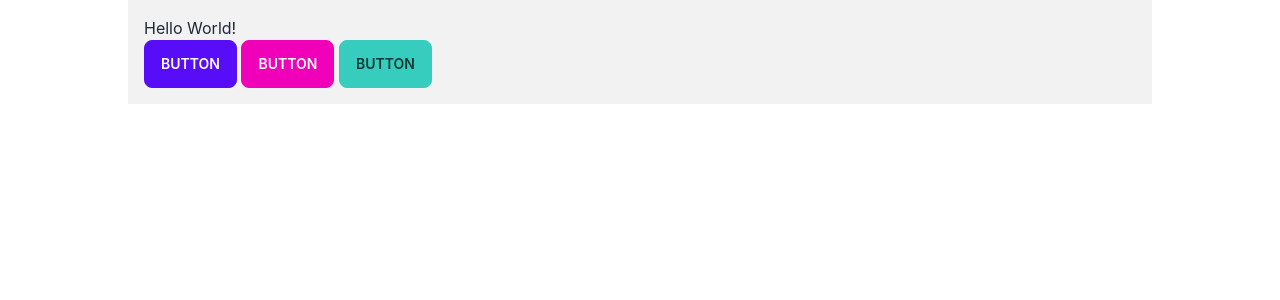
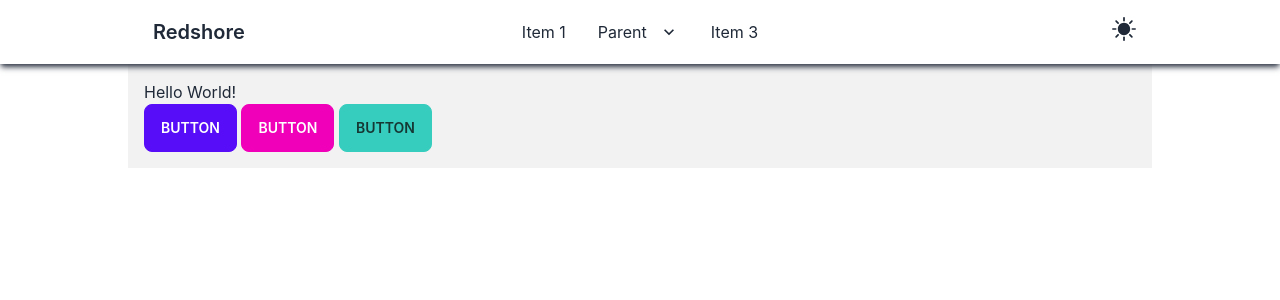
Before and after one commit to isutare412/meetup, a Svelte app in the folder ui/: page / in a window 1280 px wide. Shown: the top 300 px of the page. Built offline with nearby package versions, Linux system fonts and the light colour scheme.

Commit message:
Add navbar and dark mode

```diff
--- a/ui/src/App.svelte
+++ b/ui/src/App.svelte
@@ -1,6 +1,13 @@
 <script lang="ts">
+  import NavBar from "@component/NavBar.svelte";
+  import SideBar from "@component/SideBar.svelte";
 </script>
 
+<SideBar>
+  <svelte:fragment slot="navbar">
+    <NavBar />
+  </svelte:fragment>
+  <svelte:fragment slot="content">
     <main>
       <div class="max-w-5xl mx-auto p-4 bg-base-200">
         <h1>Hello World!</h1>
@@ -9,6 +16,8 @@
         <button class="btn btn-accent">Button</button>
       </div>
     </main>
+  </svelte:fragment>
+</SideBar>
 
 <style>
 </style>
--- /dev/null
+++ b/ui/src/component/DarkModeToggle.svelte
@@ -0,0 +1,93 @@
+<script lang="ts">
+  import { cubicOut } from "svelte/easing";
+  import type { TransitionConfig } from "svelte/types/runtime/transition";
+
+  let isDark = false;
+  if (
+    window.matchMedia &&
+    window.matchMedia("(prefers-color-scheme: dark)").matches
+  ) {
+    isDark = true;
+  }
+
+  $: {
+    const theme = isDark ? "dark" : "light";
+    document.documentElement.setAttribute("data-theme", theme);
+  }
+
+  function spin(
+    node: Element,
+    { clockwise, duration }: { clockwise: boolean; duration: number },
+  ): TransitionConfig {
+    return {
+      duration,
+      css: (t: number): string => {
+        const eased = cubicOut(t);
+        const degree = clockwise ? 180 : -180;
+
+        return `
+        transform: scale(${eased}) rotate(${(1 - eased) * degree}deg);`;
+      },
+    };
+  }
+</script>
+
+<div>
+  <button
+    role="switch"
+    class="w-10 h-10 rounded-full hover:bg-base-200"
+    on:click={() => (isDark = !isDark)}
+  >
+    {#if isDark}
+      <svg
+        in:spin={{ clockwise: true, duration: 500 }}
+        class="block m-auto fill-current"
+        width="24px"
+        height="24px"
+        viewBox="0 0 24 24"
+        ><path
+          d="M12.3 22h-.1a10.31 10.31 0 0 1-7.34-3.15 10.46 10.46 0 0 1-.26-14 10.13 10.13 0 0 1 4-2.74 1 1 0 0 1 1.06.22 1 1 0 0 1 .24 1 8.4 8.4 0 0 0 1.94 8.81 8.47 8.47 0 0 0 8.83 1.94 1 1 0 0 1 1.27 1.29A10.16 10.16 0 0 1 19.6 19a10.28 10.28 0 0 1-7.3 3z"
+        /></svg
+      >
+    {:else}
+      <svg
+        in:spin={{ clockwise: false, duration: 500 }}
+        class="block m-auto fill-current"
+        width="24px"
+        height="24px"
+        viewBox="0 0 24 24"
+      >
+        <path
+          d="M 17.300781 12 C 17.300781 14.929688 14.929688 17.300781 12 17.300781 C 9.070312 17.300781 6.699219 14.929688 6.699219 12 C 6.699219 9.070312 9.070312 6.699219 12 6.699219 C 14.929688 6.699219 17.300781 9.070312 17.300781 12 Z M 17.300781 12 "
+        />
+        <path
+          d="M 12 18.167969 C 8.597656 18.167969 5.832031 15.402344 5.832031 12 C 5.832031 8.597656 8.597656 5.832031 12 5.832031 C 15.402344 5.832031 18.167969 8.597656 18.167969 12 C 18.167969 15.402344 15.402344 18.167969 12 18.167969 Z M 12 7.566406 C 9.554688 7.566406 7.566406 9.554688 7.566406 12 C 7.566406 14.445312 9.554688 16.433594 12 16.433594 C 14.445312 16.433594 16.433594 14.445312 16.433594 12 C 16.433594 9.554688 14.445312 7.566406 12 7.566406 Z M 12 7.566406 "
+        />
+        <path
+          d="M 12 4.550781 C 11.519531 4.550781 11.132812 4.164062 11.132812 3.6875 L 11.132812 0.867188 C 11.132812 0.386719 11.519531 0 12 0 C 12.480469 0 12.867188 0.386719 12.867188 0.867188 L 12.867188 3.6875 C 12.867188 4.164062 12.480469 4.550781 12 4.550781 Z M 12 4.550781 "
+        />
+        <path
+          d="M 12 24 C 11.519531 24 11.132812 23.613281 11.132812 23.132812 L 11.132812 20.3125 C 11.132812 19.835938 11.519531 19.449219 12 19.449219 C 12.480469 19.449219 12.867188 19.835938 12.867188 20.3125 L 12.867188 23.132812 C 12.867188 23.613281 12.480469 24 12 24 Z M 12 24 "
+        />
+        <path
+          d="M 23.132812 12.867188 L 20.3125 12.867188 C 19.835938 12.867188 19.449219 12.480469 19.449219 12 C 19.449219 11.519531 19.835938 11.132812 20.3125 11.132812 L 23.132812 11.132812 C 23.613281 11.132812 24 11.519531 24 12 C 24 12.480469 23.613281 12.867188 23.132812 12.867188 Z M 23.132812 12.867188 "
+        />
+        <path
+          d="M 3.6875 12.867188 L 0.867188 12.867188 C 0.386719 12.867188 0 12.480469 0 12 C 0 11.519531 0.386719 11.132812 0.867188 11.132812 L 3.6875 11.132812 C 4.164062 11.132812 4.550781 11.519531 4.550781 12 C 4.550781 12.480469 4.164062 12.867188 3.6875 12.867188 Z M 3.6875 12.867188 "
+        />
+        <path
+          d="M 17.878906 6.988281 C 17.65625 6.988281 17.433594 6.902344 17.265625 6.734375 C 16.925781 6.394531 16.925781 5.847656 17.265625 5.507812 L 19.257812 3.515625 C 19.597656 3.175781 20.148438 3.175781 20.484375 3.515625 C 20.824219 3.851562 20.824219 4.402344 20.484375 4.742188 L 18.492188 6.734375 C 18.324219 6.902344 18.101562 6.988281 17.878906 6.988281 Z M 17.878906 6.988281 "
+        />
+        <path
+          d="M 4.128906 20.738281 C 3.90625 20.738281 3.683594 20.65625 3.515625 20.484375 C 3.175781 20.148438 3.175781 19.597656 3.515625 19.257812 L 5.507812 17.265625 C 5.847656 16.925781 6.394531 16.925781 6.734375 17.265625 C 7.074219 17.605469 7.074219 18.152344 6.734375 18.492188 L 4.742188 20.484375 C 4.570312 20.65625 4.347656 20.738281 4.128906 20.738281 Z M 4.128906 20.738281 "
+        />
+        <path
+          d="M 19.871094 20.738281 C 19.652344 20.738281 19.429688 20.65625 19.257812 20.484375 L 17.265625 18.492188 C 16.925781 18.152344 16.925781 17.605469 17.265625 17.265625 C 17.605469 16.925781 18.152344 16.925781 18.492188 17.265625 L 20.484375 19.257812 C 20.824219 19.597656 20.824219 20.148438 20.484375 20.484375 C 20.316406 20.65625 20.09375 20.738281 19.871094 20.738281 Z M 19.871094 20.738281 "
+        />
+        <path
+          d="M 6.121094 6.988281 C 5.898438 6.988281 5.675781 6.902344 5.507812 6.734375 L 3.515625 4.742188 C 3.175781 4.402344 3.175781 3.851562 3.515625 3.515625 C 3.851562 3.175781 4.402344 3.175781 4.742188 3.515625 L 6.734375 5.507812 C 7.074219 5.847656 7.074219 6.394531 6.734375 6.734375 C 6.566406 6.902344 6.34375 6.988281 6.121094 6.988281 Z M 6.121094 6.988281 "
+        />
+      </svg>
+    {/if}
+  </button>
+</div>
--- /dev/null
+++ b/ui/src/component/NavBar.svelte
@@ -0,0 +1,57 @@
+<script lang="ts">
+  import DarkModeToggle from "./DarkModeToggle.svelte";
+</script>
+
+<div class="bg-base-100 shadow-md shadow-neutral relative">
+  <div class="navbar bg-base-100 max-w-5xl mx-auto">
+    <div class="navbar-start">
+      <div class="dropdown">
+        <!-- svelte-ignore a11y-label-has-associated-control -->
+        <label for="my-drawer" class="btn btn-ghost lg:hidden">
+          <svg
+            xmlns="http://www.w3.org/2000/svg"
+            class="h-5 w-5"
+            fill="none"
+            viewBox="0 0 24 24"
+            stroke="currentColor"
+            ><path
+              stroke-linecap="round"
+              stroke-linejoin="round"
+              stroke-width="2"
+              d="M4 6h16M4 12h8m-8 6h16"
+            /></svg
+          >
+        </label>
+      </div>
+      <a class="btn btn-ghost normal-case text-xl">Redshore</a>
+    </div>
+    <div class="navbar-center hidden lg:flex">
+      <ul class="menu menu-horizontal p-0">
+        <li><a>Item 1</a></li>
+        <li tabindex="0">
+          <a>
+            Parent
+            <svg
+              class="fill-current"
+              xmlns="http://www.w3.org/2000/svg"
+              width="20"
+              height="20"
+              viewBox="0 0 24 24"
+              ><path
+                d="M7.41,8.58L12,13.17L16.59,8.58L18,10L12,16L6,10L7.41,8.58Z"
+              /></svg
+            >
+          </a>
+          <ul class="p-2">
+            <li><a>Submenu 1</a></li>
+            <li><a>Submenu 2</a></li>
+          </ul>
+        </li>
+        <li><a>Item 3</a></li>
+      </ul>
+    </div>
+    <div class="navbar-end">
+      <DarkModeToggle />
+    </div>
+  </div>
+</div>
--- /dev/null
+++ b/ui/src/component/SideBar.svelte
@@ -0,0 +1,19 @@
+<script lang="ts">
+</script>
+
+<div class="drawer">
+  <input id="my-drawer" type="checkbox" class="drawer-toggle" />
+  <div class="drawer-content">
+    <!-- Page content here -->
+    <slot name="navbar"></slot>
+    <slot name="content"></slot>
+  </div>
+  <div class="drawer-side">
+    <label for="my-drawer" class="drawer-overlay" />
+    <ul class="menu p-4 overflow-y-auto w-80 bg-base-200 text-base-content">
+      <!-- Sidebar content here -->
+      <li><a>Sidebar Item 1</a></li>
+      <li><a>Sidebar Item 2</a></li>
+    </ul>
+  </div>
+</div>
```
Lines whose indentation alone changed are shown as unchanged.
